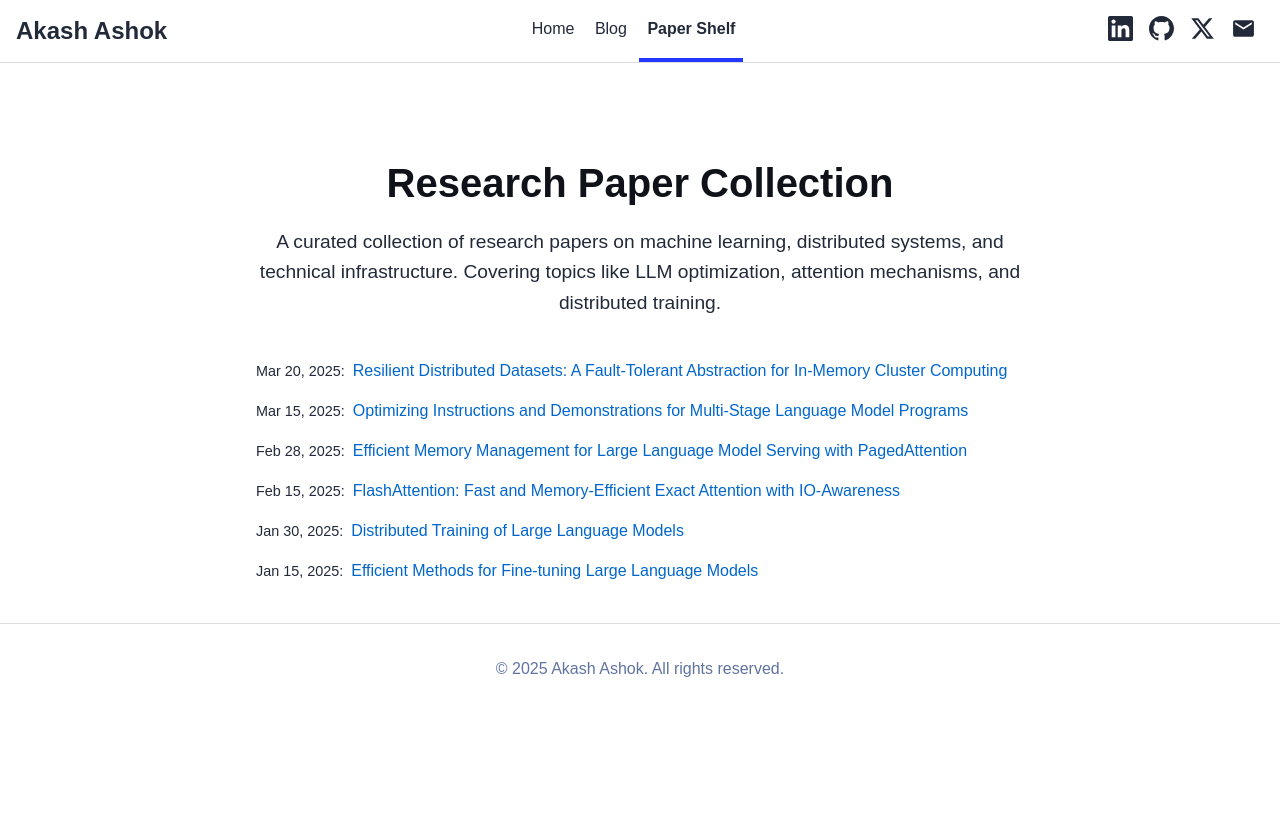
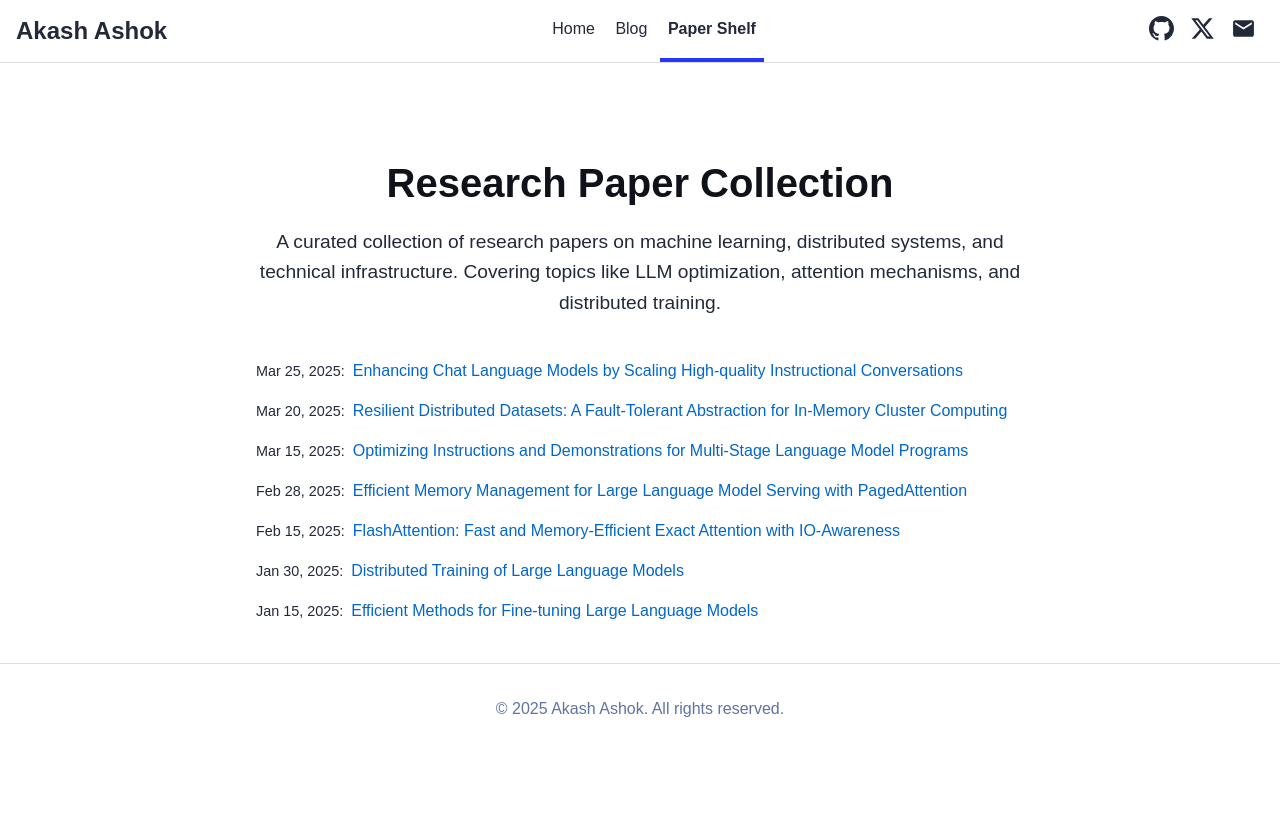
Before and after one commit to thehellmaker/thehellmaker-site, an Astro site: page /paper-shelf in a window 1280 px wide. Shown: the top 817 px of the page. Built offline with nearby package versions, Linux system fonts and the light colour scheme; Astro itself is replaced by a stand-in of ours.

Commit message:
Adding one more paper

```diff
--- a/src/components/Header.astro
+++ b/src/components/Header.astro
@@ -13,7 +13,7 @@ import { SITE_TITLE } from '../consts';
 			<!-- <HeaderLink href="/about">About</HeaderLink> -->
 		</div>
 		<div class="social-links">
-			<a href="https://www.linkedin.com/in/akash-a-27119a18/" target="_blank">
+			<!-- <a href="https://www.linkedin.com/in/akash-a-27119a18/" target="_blank">
 				<span class="sr-only">LinkedIn</span>
 				<svg viewBox="0 0 24 24" aria-hidden="true" width="25" height="25"
 					><path
@@ -21,7 +21,7 @@ import { SITE_TITLE } from '../consts';
 						d="M20.447 20.452h-3.554v-5.569c0-1.328-.027-3.037-1.852-3.037-1.853 0-2.136 1.445-2.136 2.939v5.667H9.351V9h3.414v1.561h.046c.477-.9 1.637-1.85 3.37-1.85 3.601 0 4.267 2.37 4.267 5.455v6.286zM5.337 7.433c-1.144 0-2.063-.926-2.063-2.065 0-1.138.92-2.063 2.063-2.063 1.14 0 2.064.925 2.064 2.063 0 1.139-.925 2.065-2.064 2.065zm1.782 13.019H3.555V9h3.564v11.452zM22.225 0H1.771C.792 0 0 .774 0 1.729v20.542C0 23.227.792 24 1.771 24h20.451C23.2 24 24 23.227 24 22.271V1.729C24 .774 23.2 0 22.222 0h.003z"
 					></path></svg
 				>
-			</a>
+			</a> -->
 			<a href="https://github.com/thehellmaker" target="_blank">
 				<span class="sr-only">GitHub</span>
 				<svg viewBox="0 0 16 16" aria-hidden="true" width="25" height="25"
--- a/src/pages/paper-shelf.astro
+++ b/src/pages/paper-shelf.astro
@@ -2,6 +2,14 @@
 import Layout from "../layouts/StaticPage.astro";
 
 const papers = [
+	{
+		title: "Enhancing Chat Language Models by Scaling High-quality Instructional Conversations",
+		link: "https://arxiv.org/pdf/2305.14233",
+		readDate: "Mar 25, 2025",
+		authors: "Researchers from OpenAI",
+		abstract:
+			"The paper introduces **UltraChat**, a large-scale synthetic dataset of 1.5 million high-quality multi-turn instructional conversations, aimed at improving the performance and alignment of chat-based large language models.",
+	},
 	{
 		title: "Resilient Distributed Datasets: A Fault-Tolerant Abstraction for In-Memory Cluster Computing",
 		link: "https://www2.eecs.berkeley.edu/Pubs/TechRpts/2011/EECS-2011-82.pdf",
```
